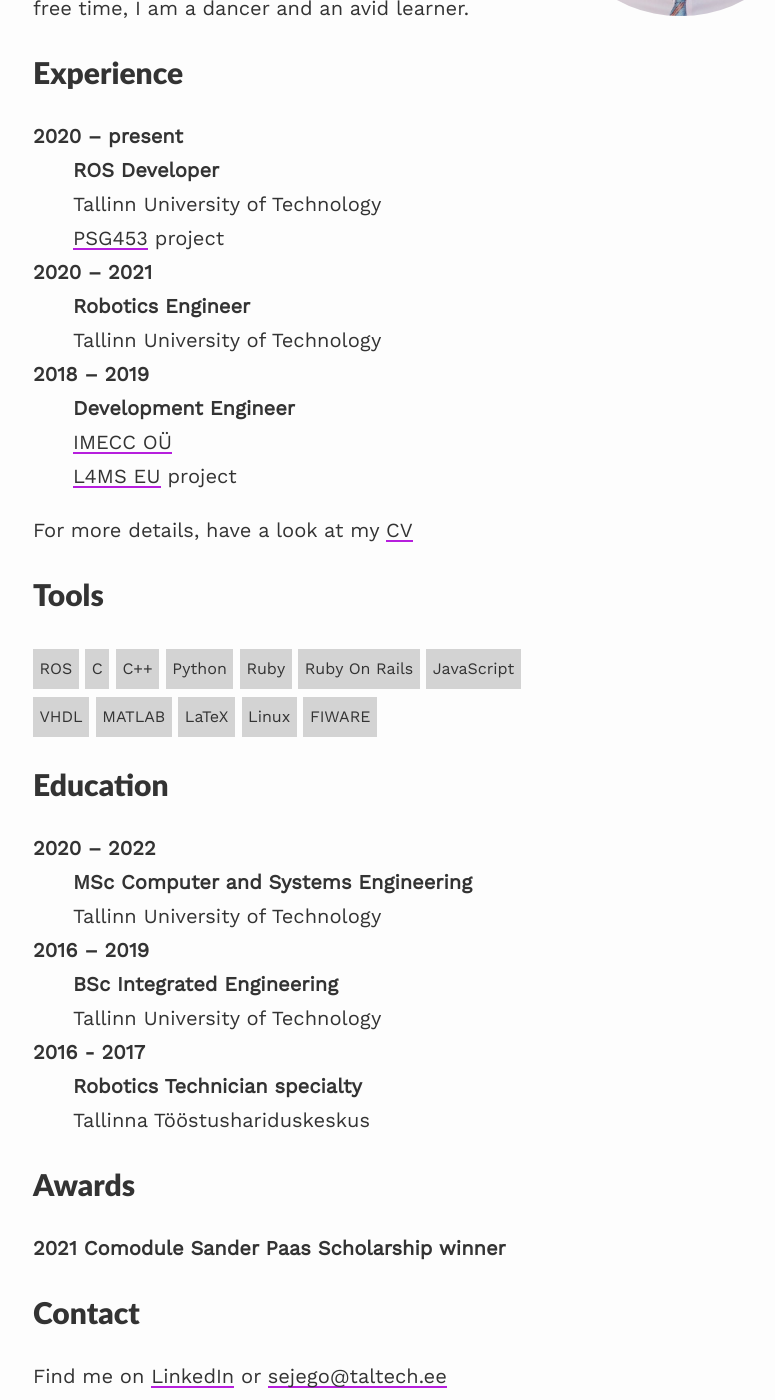
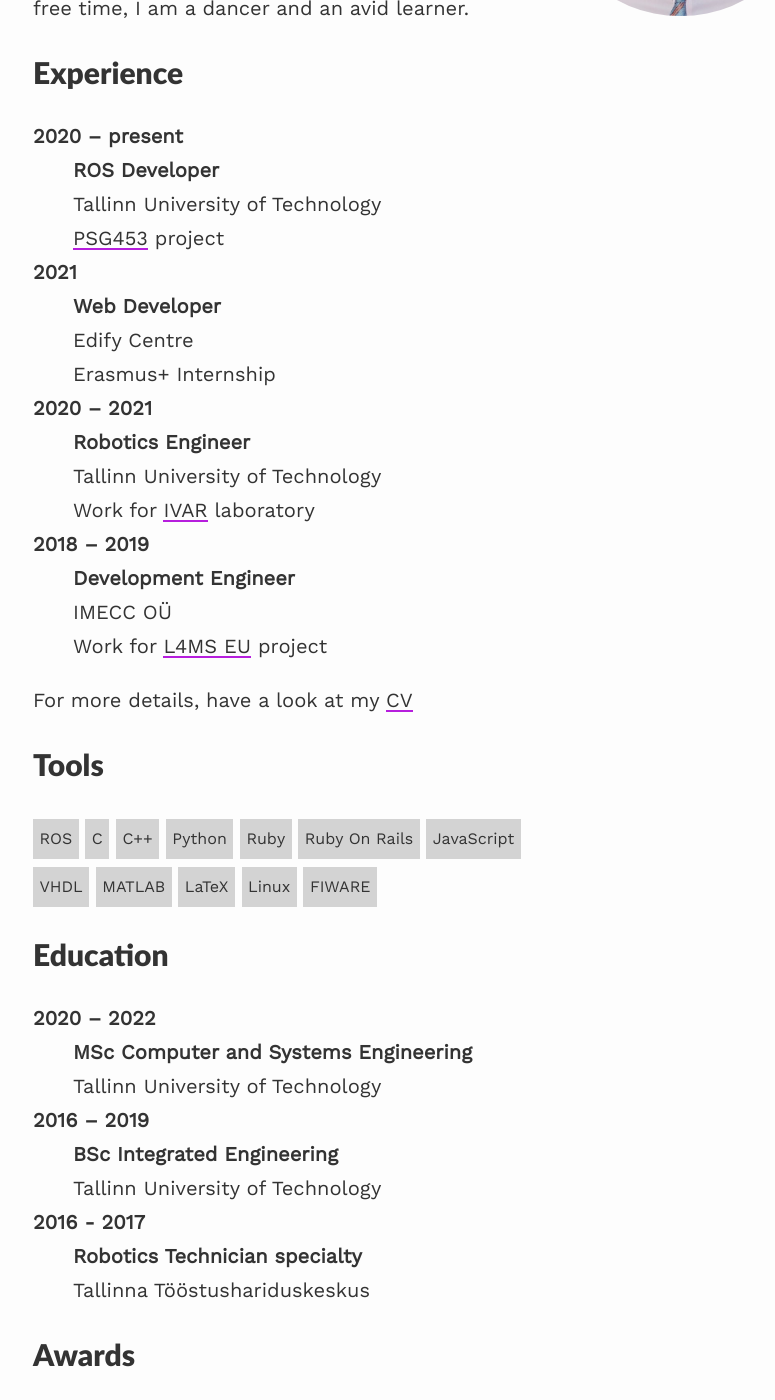
Before and after one commit to sejego/sejego, a Jekyll site: the page built from index.md, in a window 1280 px wide and 1400 px high, scrolled down 448 px. Shown: the whole window, without its empty margins (207-982 px from the left). Built offline with Jekyll 4.4.1, drawn with Linux system fonts in a browser that asks for light colours; nearby versions of some CDN libraries; our own code applies the rules of GitHub Pages for plain Markdown files; some of the changed text lies outside the part shown.

Commit message:
Fix headers, add internship

```diff
--- a/index.md
+++ b/index.md
@@ -1,4 +1,5 @@
 ---
+title: |
 layout: about
 permalink: /
 profile:
@@ -18,14 +19,20 @@ In my free time, I am a dancer and an avid learner.
 :   Tallinn University of Technology
 :   [PSG453](https://www.etis.ee/Portal/Projects/Display/72b66c74-e911-49c3-ac6a-6716f9e72ba5?lang=ENG){:target="_blank"} project
 
+**2021**
+:   **Web Developer**
+:   Edify Centre
+:   Erasmus+ Internship
+
 **2020 – 2021**
 :   **Robotics Engineer**
 :   Tallinn University of Technology
+:   Work for [IVAR](https://ivar.ttu.ee/){:target="_blank"} laboratory
 
 **2018 – 2019**
 :   **Development Engineer**
-:   [IMECC OÜ](https://www.imecc.ee/en/){:target="_blank"}
-:   [L4MS EU](http://www.l4ms.eu/content/l4ms-project-home){:target="_blank"} project
+:   IMECC OÜ
+:   Work for [L4MS EU](http://www.l4ms.eu/content/l4ms-project-home){:target="_blank"} project
 
 For more details, have a look at my [CV](/_pages/Jegorov_CV_Eng.pdf){:target="_blank"}
 
@@ -62,7 +69,7 @@ For more details, have a look at my [CV](/_pages/Jegorov_CV_Eng.pdf){:target="_b
 
 ## Awards
 
-**2021 Comodule Sander Paas Scholarship winner**
+**2021 [Comodule](https://comodule.com/){:target="_blank"} Sander Paas Scholarship winner**
 
 ## Contact
 
```
